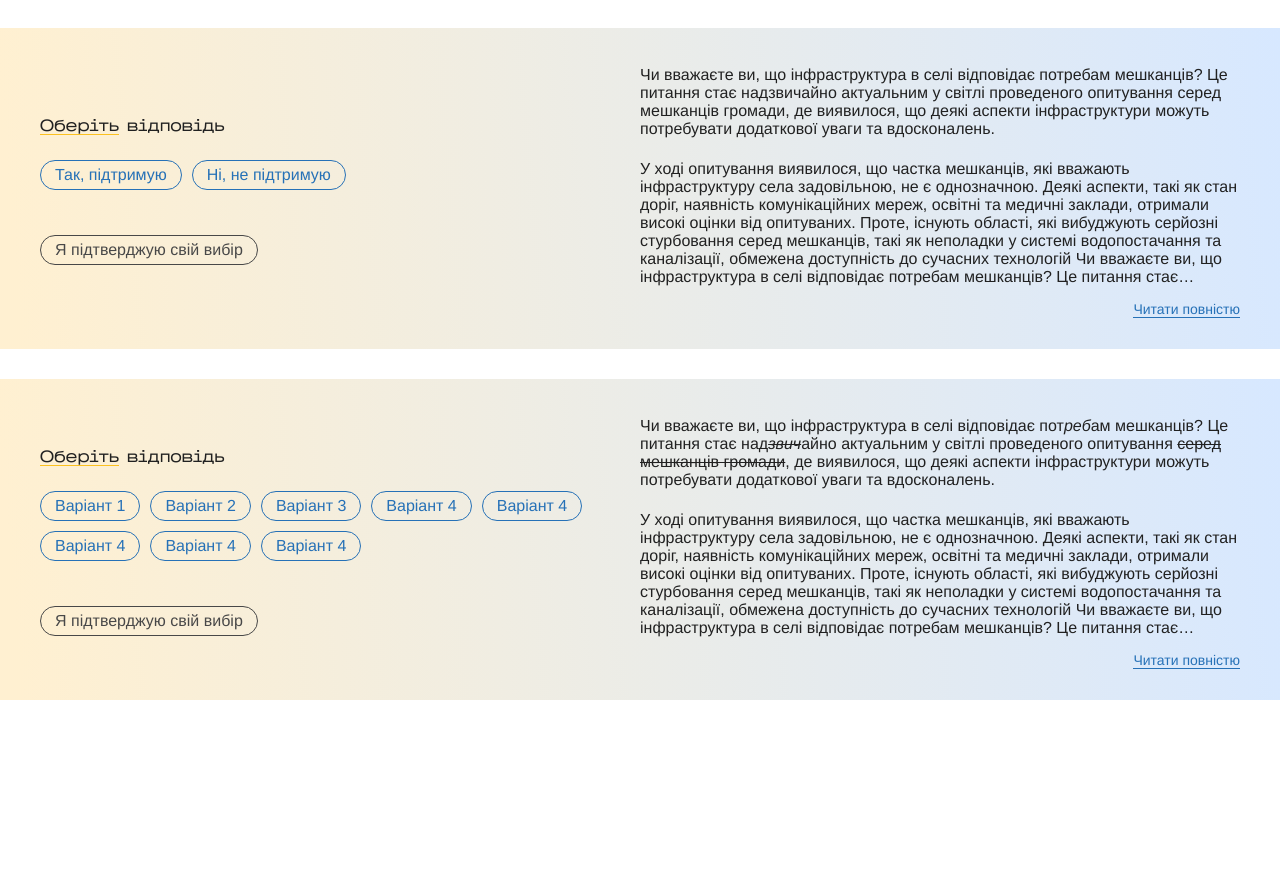
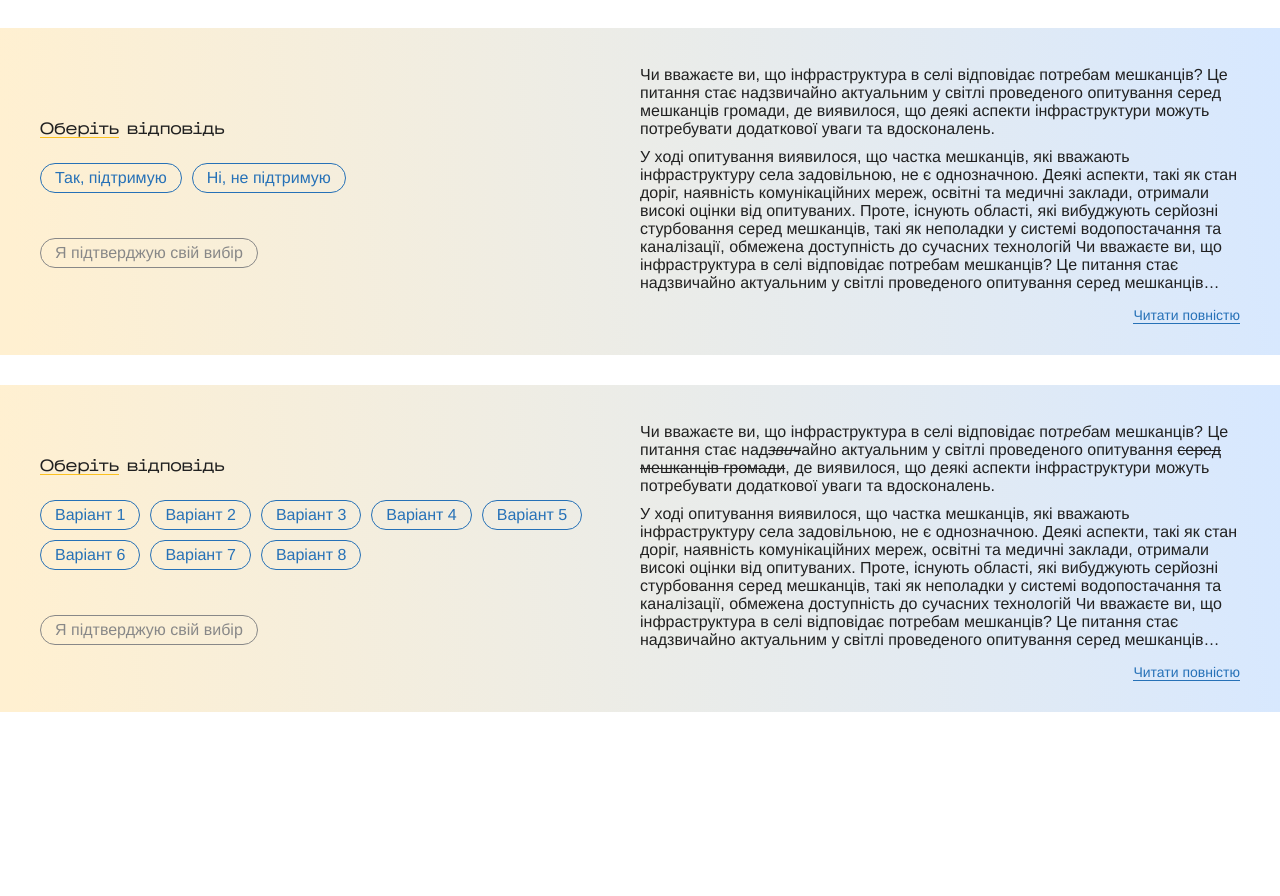
Before and after one commit to Guntyk/bfc-frontend, a React (Create React App) app: page / in a window 1280 px wide. Shown: the part 1643-2539 px from the top of the page. Built offline with nearby package versions, Linux system fonts and the light colour scheme.

Commit message:
Surveys functionality add

```diff
--- a/src/components/RichContent/Types/Paragraph.jsx
+++ b/src/components/RichContent/Types/Paragraph.jsx
@@ -1,8 +1,7 @@
 export default function Paragraph({ children }) {
   return children.length === 1 && children[0].text === '' ? (
     <>
-      <br />
-      <br />
+      {/* <br /> */}
     </>
   ) : (
     <p className='text'>
--- a/src/constants/surveys.js
+++ b/src/constants/surveys.js
@@ -232,7 +232,7 @@ export const surveys = [
           children: [
             {
               type: 'text',
-              text: 'Варіант 4',
+              text: 'Варіант 5',
             },
           ],
         },
@@ -241,7 +241,7 @@ export const surveys = [
           children: [
             {
               type: 'text',
-              text: 'Варіант 4',
+              text: 'Варіант 6',
             },
           ],
         },
@@ -250,7 +250,7 @@ export const surveys = [
           children: [
             {
               type: 'text',
-              text: 'Варіант 4',
+              text: 'Варіант 7',
             },
           ],
         },
@@ -259,7 +259,7 @@ export const surveys = [
           children: [
             {
               type: 'text',
-              text: 'Варіант 4',
+              text: 'Варіант 8',
             },
           ],
         },
--- a/src/pages/Main/Survey/Survey.css
+++ b/src/pages/Main/Survey/Survey.css
@@ -19,13 +19,17 @@
 }
 
 .survey-content {
+  display: -webkit-box;
+  -webkit-line-clamp: 12;
+  -webkit-box-orient: vertical;
+  text-overflow: ellipsis;
   position: relative;
   max-height: 26.5rem;
   overflow: hidden;
-  text-overflow: ellipsis;
-  display: -webkit-box;
-  -webkit-line-clamp: 13;
-  -webkit-box-orient: vertical;
+}
+
+.survey-content p {
+  margin-bottom: 1rem;
 }
 
 .choose-option-title {
@@ -56,6 +60,7 @@
   border-radius: 2rem;
   border: 0.1rem solid var(--blue);
 }
+.options button.active,
 .options button:hover {
   color: #fff;
   background: var(--blue);
@@ -63,14 +68,8 @@
 .options button:active {
   background: var(--dark-blue);
 }
-
-.confirm-btn {
-  padding: 0.6rem 1.4rem;
-  color: var(--dark-gray);
-  font-size: 1.6rem;
-  line-height: 1;
-  border-radius: 2rem;
-  border: 0.1rem solid var(--dark-gray);
+.options button.active {
+  pointer-events: none;
 }
 
 .read-more-btn {
@@ -79,3 +78,17 @@
   color: var(--blue);
   border-bottom: 0.1rem solid var(--blue);
 }
+
+.thanks {
+  margin: 0 auto;
+  display: flex;
+  flex-direction: column;
+  align-items: center;
+  gap: 1.4rem;
+  margin-bottom: 5rem;
+}
+
+.error {
+  color: rgb(216, 35, 35);
+  margin-bottom: 0.5rem;
+}
--- a/src/pages/Main/Survey/Survey.jsx
+++ b/src/pages/Main/Survey/Survey.jsx
@@ -1,47 +1,44 @@
-import Paragraph from 'components/RichContent/Types/Paragraph';
+import { useState } from 'react';
 import RichContent from 'components/RichContent/RichContent';
+import Modal from 'components/Modal/Modal';
 import { surveys } from 'constants/surveys';
 import 'pages/Main/Survey/Survey.css';
+import SurveyForm from './SurveyForm';
 
 export default function Survey() {
+  const [isModalOpen, setOpenModalId] = useState(false);
+
   return surveys.length > 0 ? (
     <section className='surveys' id='survey'>
       <div className='container'>
         <h2 className='title underline'>Опитування</h2>
       </div>
-      {surveys.map(({ attributes: { yes_no_options, options, description } }) => {
+      {surveys.map(({ id, attributes: { yes_no_options, options, description } }) => {
         const textLength = description.flatMap((desc) => desc.children).reduce((totalLength, { text }) => totalLength + text.length, 0);
 
         return (
-          <div className='survey-background'>
+          <div className='survey-background' key={id}>
             <div className='container'>
               <div className='survey'>
-                <div>
-                  <span className='title-s choose-option-title'>Оберіть відповідь</span>
-                  <div className='options'>
-                    {yes_no_options ? (
-                      <>
-                        <button>Так, підтримую</button>
-                        <button>Ні, не підтримую</button>
-                      </>
-                    ) : (
-                      options.map(({ children }) => (
-                        <button>
-                          <Paragraph children={children} />
-                        </button>
-                      ))
-                    )}
-                  </div>
-                  <button className='confirm-btn'>Я підтверджую свій вибір</button>
-                </div>
+                <SurveyForm id={id} yes_no_options={yes_no_options} options={options} />
                 <div>
                   <div className='survey-content'>
                     <RichContent content={description} />
                   </div>
-                  {textLength > 800 && <button className='read-more-btn text-s'>Читати повністю</button>}
+                  {textLength > 800 && (
+                    <button
+                      className='read-more-btn text-s'
+                      onClick={() => {
+                        setOpenModalId(id);
+                      }}
+                    >
+                      Читати повністю
+                    </button>
+                  )}
                 </div>
               </div>
             </div>
+            <Modal id={id} isActive={isModalOpen} setIsActive={setOpenModalId} content={description} />
           </div>
         );
       })}
--- /dev/null
+++ b/src/pages/Main/Survey/SurveyForm.jsx
@@ -0,0 +1,76 @@
+import { useEffect, useState } from 'react';
+import Paragraph from 'components/RichContent/Types/Paragraph';
+
+export default function SurveyForm({ id, yes_no_options, options }) {
+  const [confirmedOption, setConfirmedOption] = useState(null);
+  const [selectedOption, setSelectedOption] = useState(null);
+  const [error, setError] = useState(false);
+
+  function handleClick() {
+    if (selectedOption) {
+      setConfirmedOption(selectedOption);
+    } else {
+      setError(true);
+    }
+  }
+
+  useEffect(() => {
+    confirmedOption && window.localStorage.setItem(`survey ${id}`, confirmedOption);
+  }, [confirmedOption]);
+
+  useEffect(() => {
+    const previousAnswer = window.localStorage.getItem(`survey ${id}`);
+    previousAnswer && setConfirmedOption(previousAnswer);
+  }, []);
+
+  return !confirmedOption ? (
+    <div className='survey-form'>
+      <span className='title-s choose-option-title'>Оберіть відповідь</span>
+      <div className='options'>
+        {yes_no_options ? (
+          <>
+            <button
+              className={selectedOption === 'Так, підтримую' ? 'active' : ''}
+              onClick={() => {
+                setSelectedOption('Так, підтримую');
+              }}
+            >
+              Так, підтримую
+            </button>
+            <button
+              className={selectedOption === 'Ні, не підтримую' ? 'active' : ''}
+              onClick={() => {
+                setSelectedOption('Ні, не підтримую');
+              }}
+            >
+              Ні, не підтримую
+            </button>
+          </>
+        ) : (
+          options.map(({ children }) => {
+            return (
+              <button
+                className={selectedOption === children[0].text ? 'active' : ''}
+                key={children[0].text}
+                onClick={() => {
+                  setSelectedOption(children[0].text);
+                }}
+              >
+                <Paragraph children={children} />
+              </button>
+            );
+          })
+        )}
+      </div>
+      {error && <p className='error text-xs'>Ви не вибрали жодної відповіді</p>}
+      <button className='gray-btn' onClick={handleClick}>
+        Я підтверджую свій вибір
+      </button>
+    </div>
+  ) : (
+    <div className='thanks'>
+      <span className='title-l underline'>Дякуємо!</span>
+      <span className='text'>Ви віддали свій голос</span>
+    </div>
+  );
+}
```
